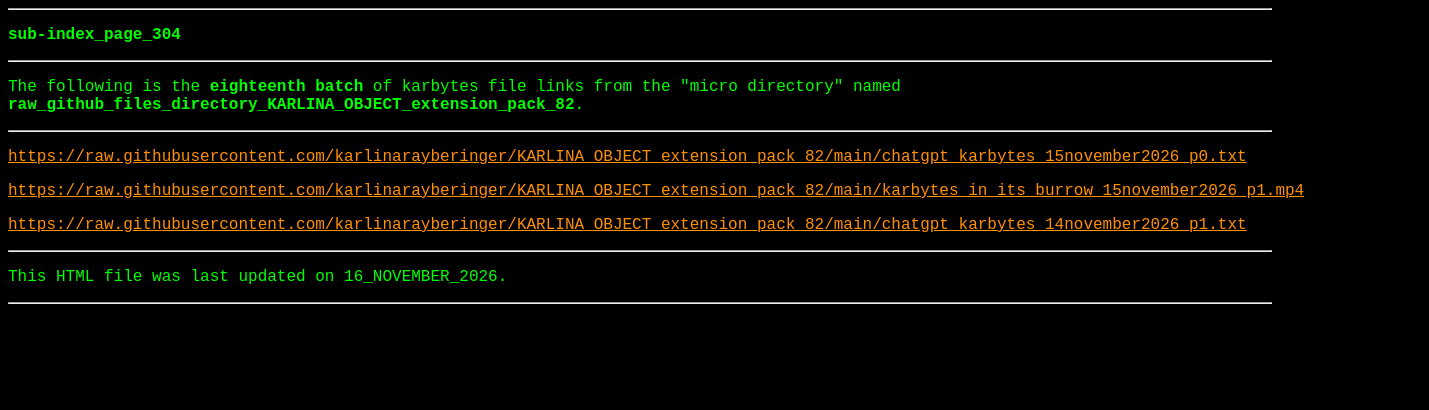
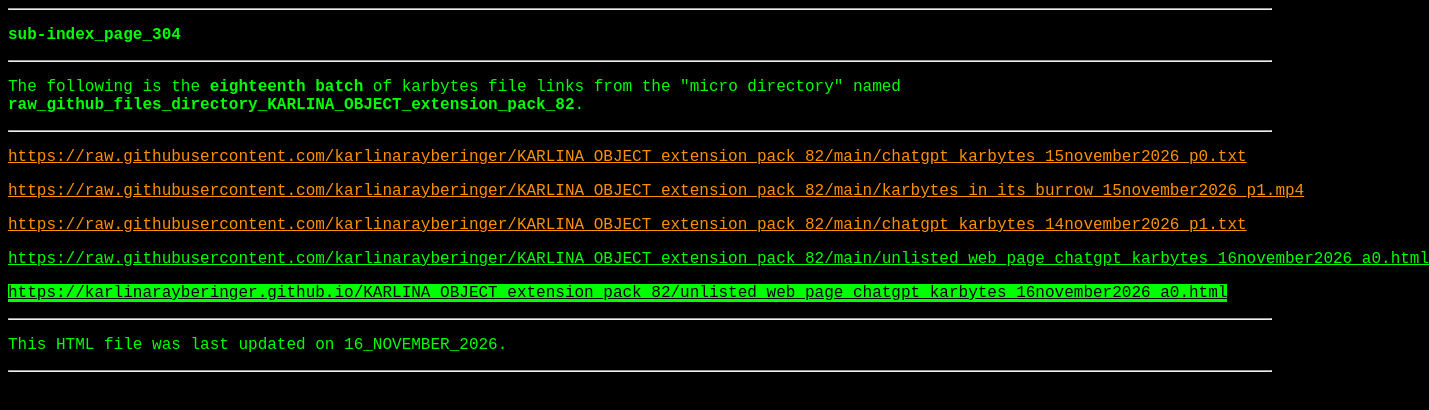
Before and after one commit to karbytessupporter/karbytes_wayback_machine_saves_precision_batches_extension_1, a plain HTML site: page sub-index_page_304.html in a window 1280 px wide. Shown: the whole page, 1429 px wide, since content can reach past the window. Drawn offline with Linux system fonts and the light colour scheme.

Commit message:
Update sub-index_page_304.html

```diff
--- a/sub-index_page_304.html
+++ b/sub-index_page_304.html
@@ -30,6 +30,8 @@
 <p><a style="background: #000000;color: #ff9000" href="https://raw.githubusercontent.com/karlinarayberinger/KARLINA_OBJECT_extension_pack_82/main/chatgpt_karbytes_15november2026_p0.txt" target="_blank" rel="noopener">https://raw.githubusercontent.com/karlinarayberinger/KARLINA_OBJECT_extension_pack_82/main/chatgpt_karbytes_15november2026_p0.txt</a></p>
 <p><a style="background: #000000;color: #ff9000" href="https://raw.githubusercontent.com/karlinarayberinger/KARLINA_OBJECT_extension_pack_82/main/karbytes_in_its_burrow_15november2026_p1.mp4" target="_blank" rel="noopener">https://raw.githubusercontent.com/karlinarayberinger/KARLINA_OBJECT_extension_pack_82/main/karbytes_in_its_burrow_15november2026_p1.mp4</a></p>
 <p><a style="background: #000000;color: #ff9000" href="https://raw.githubusercontent.com/karlinarayberinger/KARLINA_OBJECT_extension_pack_82/main/chatgpt_karbytes_14november2026_p1.txt" target="_blank" rel="noopener">https://raw.githubusercontent.com/karlinarayberinger/KARLINA_OBJECT_extension_pack_82/main/chatgpt_karbytes_14november2026_p1.txt</a></p>
+<p><a style="background: #000000;color: #00ff00" href="https://raw.githubusercontent.com/karlinarayberinger/KARLINA_OBJECT_extension_pack_82/main/unlisted_web_page_chatgpt_karbytes_16november2026_a0.html" target="_blank" rel="noopener">https://raw.githubusercontent.com/karlinarayberinger/KARLINA_OBJECT_extension_pack_82/main/unlisted_web_page_chatgpt_karbytes_16november2026_a0.html</a></p>
+<p><a style="background: #00ff00;color: #000000" href="https://karlinarayberinger.github.io/KARLINA_OBJECT_extension_pack_82/unlisted_web_page_chatgpt_karbytes_16november2026_a0.html" target="_blank" rel="noopener">https://karlinarayberinger.github.io/KARLINA_OBJECT_extension_pack_82/unlisted_web_page_chatgpt_karbytes_16november2026_a0.html</a></p>
 
 <hr>
 
```
